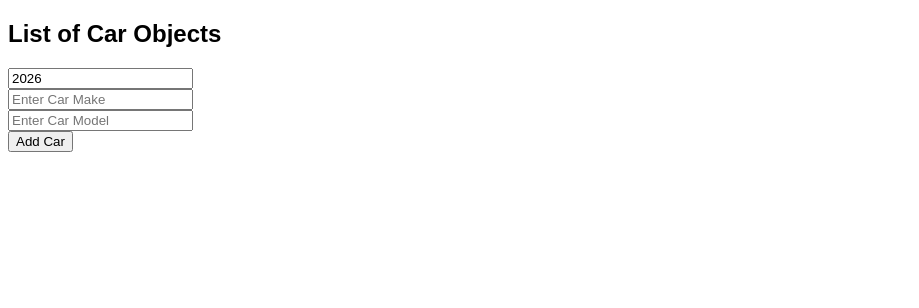
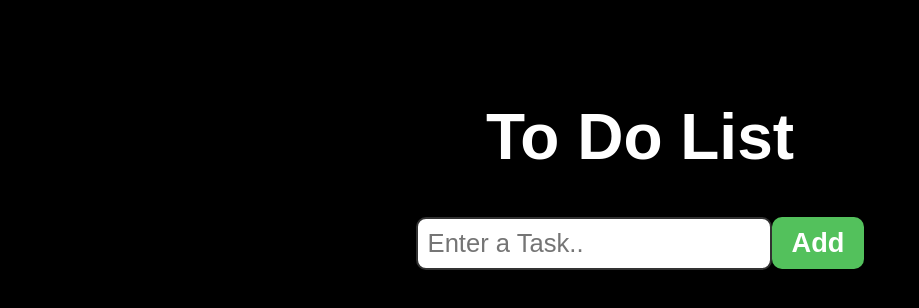
Before and after one commit to AnujAcharya2338/Learning_more_react, a React (Vite) app: page / in a window 1280 px wide. Shown: the top 308 px of the page, without its empty margins (0-919 px from the left). Built offline with nearby package versions, Linux system fonts and the light colour scheme.

Commit message:
to-do-app using react can add delete and move the tasls up and down

```diff
--- a/src/App.jsx
+++ b/src/App.jsx
@@ -1,10 +1,10 @@
 import React from "react";
-import MyComponent3 from "./MyComponent3";
+import ToDoList from "./ToDoList";
 function App() {
-
-
-  return(<>
-  <MyComponent3></MyComponent3>
-  </>);
+  return (
+    <>
+      <ToDoList></ToDoList>
+    </>
+  );
 }
 export default App;
--- a/src/MyComponent3.jsx
+++ /dev/null
@@ -1,62 +0,0 @@
-import React, { useState } from "react";
-
-function MyComponent3() {
-  const [cars, setCars] = useState([]);
-  const [carYear, setCarYear] = useState(new Date().getFullYear());
-  const [carMake, setCarMake] = useState("");
-  const [carModel, setCarModel] = useState("");
-
-  function handleAddCar() {
-    const newCar = { year: carYear, make: carMake, model: carModel };
-        setCars(c =>[...c, newCar]);
-
-        setCarYear(new Date().getFullYear());
-        setCarMake("");
-        setCarModel("");
-    };
-
-  function handleRemoveCar(index) {
-    setCars(c => c.filter((_,i) => i!==index))
-  }
-  function handleYearChange(event) {
-    setCarYear(event.target.value);
-  }
-  function handleMakeChange(event) {
-    setCarMake(event.target.value);
-  }
-  function handleModelChange(event) {
-    setCarModel(event.target.value);
-  }
-
-  return (
-    <>
-      <div>
-        <h2>List of Car Objects</h2>
-        <ul>
-            {cars.map((car,index) => <li key={index} onClick={() => handleRemoveCar(index)}>
-            {car.year} {car.make} {car.model}
-            </li>)}
-        </ul>
-        <input type="number" value={carYear} onChange={handleYearChange} />
-        <br />
-        <input
-          type="text"
-          value={carMake}
-          onChange={handleMakeChange}
-          placeholder="Enter Car Make"
-        />
-        <br />
-        <input
-          type="text"
-          value={carModel}
-          onChange={handleModelChange}
-          placeholder="Enter Car Model"
-        />
-        <br />
-        <button onClick={handleAddCar}>Add Car</button>
-      </div>
-    </>
-  );
-
-}
-export default MyComponent3;
--- /dev/null
+++ b/src/ToDoList.jsx
@@ -0,0 +1,85 @@
+import React, { useState } from "react";
+
+function ToDoList() {
+  const [tasks, setTasks] = useState([]);
+
+  const [newTask, setNewTask] = useState("");
+
+  function handleInputChange(event) {
+    setNewTask(event.target.value);
+  }
+  function addTask() {
+    if (newTask.trim() != "") {
+      setTasks((t) => [...t, newTask]);
+      setNewTask("");
+    }
+  }
+  function deleteTask(index) {
+    const updatedTask = tasks.filter((_, i) => i != index);
+    setTasks(updatedTask);
+  }
+  function moveTaskUp(index) {
+    if (index > 0) {
+      const updatedTask = [...tasks];
+      [updatedTask[index], updatedTask[index - 1]] = [
+        updatedTask[index - 1],
+        updatedTask[index],
+      ];
+      setTasks(updatedTask);
+    }
+  }
+  function moveTaskDown(index) {
+    if (index < tasks.length - 1) {
+      const updatedTask = [...tasks];
+      [updatedTask[index], updatedTask[index + 1]] = [
+        updatedTask[index + 1],
+        updatedTask[index],
+      ];
+      setTasks(updatedTask);
+    }
+  }
+
+  return (
+    <>
+      <div className="to-do-list">
+        <h1>To Do List</h1>
+        <div>
+          <input
+            type="text"
+            placeholder="Enter a Task.."
+            value={newTask}
+            onChange={handleInputChange}
+          />
+          <button className="add-button" onClick={addTask}>
+            Add
+          </button>
+        </div>
+        <ol>
+          {tasks.map((task, index) => (
+            <li key={index}>
+              <span className="text">{task}</span>
+
+              <button
+                className="delete-button"
+                onClick={() => deleteTask(index)}
+              >
+                Delete
+              </button>
+              <button className="move-button" onClick={() => moveTaskUp(index)}>
+                ⬆️
+              </button>
+              <button
+                className="move-button"
+                onClick={() => moveTaskDown(index)}
+              >
+                ⬇️
+              </button>
+            </li>
+          ))}
+        </ol>
+      </div>
+    </>
+  );
+}
+
+export default ToDoList;
--- a/src/index.css
+++ b/src/index.css
@@ -54,7 +54,6 @@
   margin: 0;
 } */
 
-
 /* .list-category{
   font-size: 2.5em;
   font-weight: bold;
@@ -108,9 +107,9 @@ cursor: pointer;
 
 }
 .counter-button:hover{
-  background-color: blueviolet;
+  /* background-color: blueviolet;
 } */
-
+/*
 body{
   font-family: Arial, Helvetica, sans-serif;
 
@@ -160,4 +159,85 @@ input[type="color"]{
   border-radius: 10px;
   border: 3px solid black;
 
+/* /*
+*/
+
+body{
+  background-color: hsl(0, 0%, 0%);
 }
+
+.to-do-list {
+  font-family: Arial, Helvetica, sans-serif;
+  text-align: center;
+  margin-top: 100px;
+}
+
+h1{
+  font-size: 4rem;
+  color: white;
+
+}
+button{
+  font-size: 1.7rem;
+  font-weight: bold;
+  padding: 10px 20px ;
+  color: white;
+  border: none;
+  border-radius: 10px;
+  cursor: pointer;
+  transition: background-color 0.5 ease;
+}
+.add-button{
+  background-color: hsl(125, 47%, 54%);
+}
+
+.add-button:hover{
+  background-color: hsl(125, 47%, 34%);
+}
+.delete-button{
+  background-color: hsl(7, 84%, 51%);
+}
+
+.delete-button:hover{
+  background-color: hsl(7, 84%, 44%);
+}
+
+.move-button{
+  background-color: hsl(201, 100%, 60%);
+}
+
+.move-button:hover{
+  background-color: hsl(201, 100%, 50%);
+}
+
+input[type="text"]{
+  font-size: 1.6rem;
+  padding: 10px;
+  border: 2px solid rgb(50, 50, 50);
+  border-radius: 10px;
+  color: rgb(0, 0, 0);
+}
+ol{
+  padding: 0;
+}
+li{
+  font-size: 2rem;
+  font-weight: bold;
+  padding: 15px;
+  background-color: hsl(0, 0%, 97%);
+  margin-bottom: 10px;
+  border: 3px solid hsla(0, 0%, 85%, 0.75);
+  border-radius: 5px;
+  display: flex;
+  align-items: center;
+
+}
+.text{
+  flex: 1;
+
+}
+.delete-button, .move-button{
+  padding: 8px 12px;
+  font-size: 1.4rem ;
+  margin-left: 10px;
+}
```
